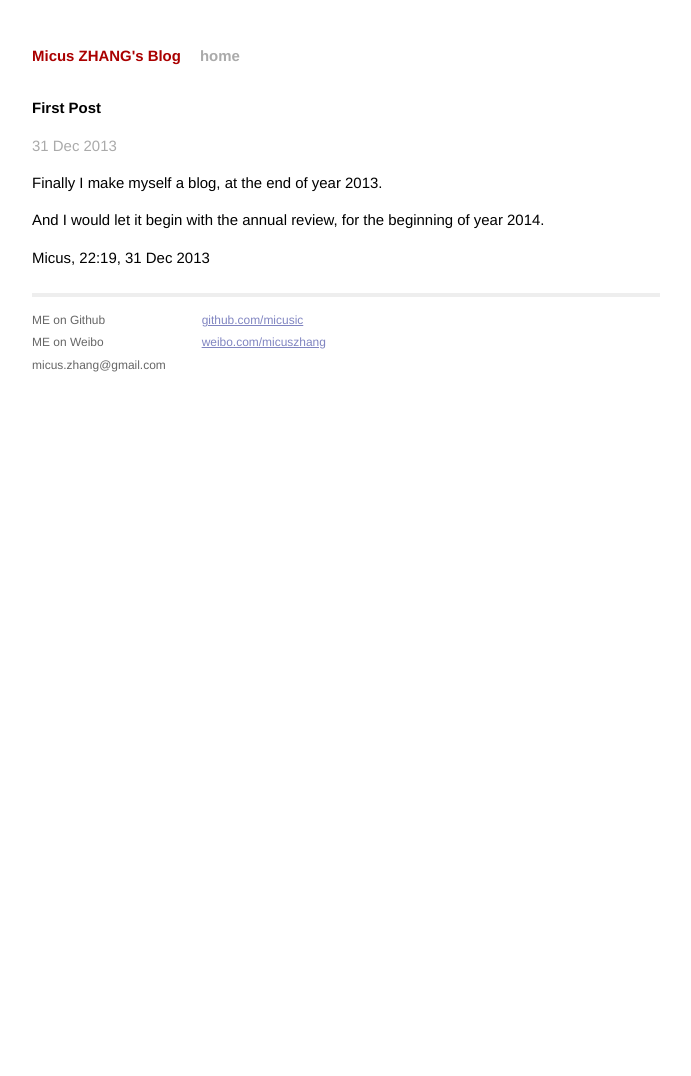
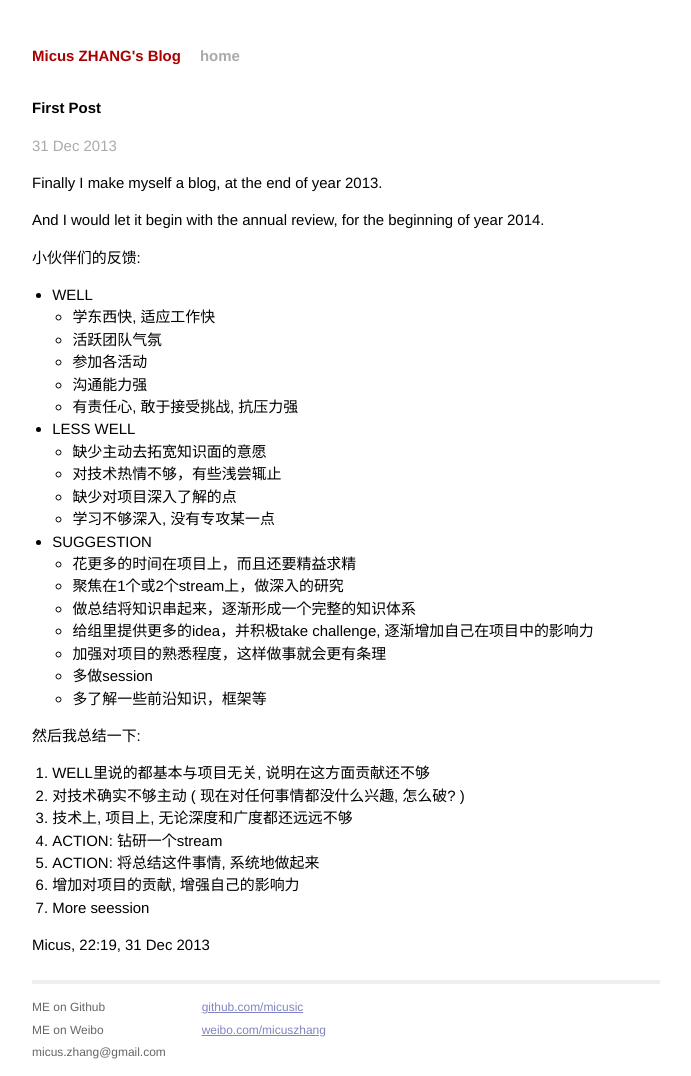
Before and after one commit to micusic/micusic.github.io, a Jekyll site: the page built from _posts/2013-12-31-First-Post.markdown, in a window 1280 px wide. Shown: the whole page, without its empty margins (294-985 px from the left). Built offline with Jekyll 4.4.1, drawn with Linux system fonts in a browser that asks for light colours; Markdown is read by kramdown in place of the engine named in the settings; before the commit the page ends 945 px from its top, so only the background shows below that.

Commit message:
finish first post.

```diff
--- a/_posts/2013-12-31-First-Post.markdown
+++ b/_posts/2013-12-31-First-Post.markdown
@@ -9,4 +9,36 @@ Finally I make myself a blog, at the end of year 2013.
 
 And I would let it begin with the annual review, for the beginning of year 2014.
 
+小伙伴们的反馈:
+
+- WELL
+	- 学东西快, 适应工作快
+	- 活跃团队气氛
+	- 参加各活动
+	- 沟通能力强
+	- 有责任心, 敢于接受挑战, 抗压力强
+- LESS WELL
+	- 缺少主动去拓宽知识面的意愿
+	- 对技术热情不够，有些浅尝辄止
+	- 缺少对项目深入了解的点
+	- 学习不够深入, 没有专攻某一点
+- SUGGESTION
+	- 花更多的时间在项目上，而且还要精益求精
+	- 聚焦在1个或2个stream上，做深入的研究
+	- 做总结将知识串起来，逐渐形成一个完整的知识体系
+	- 给组里提供更多的idea，并积极take challenge, 逐渐增加自己在项目中的影响力
+	- 加强对项目的熟悉程度，这样做事就会更有条理
+	- 多做session
+	- 多了解一些前沿知识，框架等
+
+然后我总结一下:
+
+1. WELL里说的都基本与项目无关, 说明在这方面贡献还不够
+2. 对技术确实不够主动 ( 现在对任何事情都没什么兴趣, 怎么破? )
+3. 技术上, 项目上, 无论深度和广度都还远远不够
+4. ACTION: 钻研一个stream
+5. ACTION: 将总结这件事情, 系统地做起来
+6. 增加对项目的贡献, 增强自己的影响力
+7. More seession
+
 Micus, 22:19, 31 Dec 2013
```
Also changed, not shown: 1 other file.
